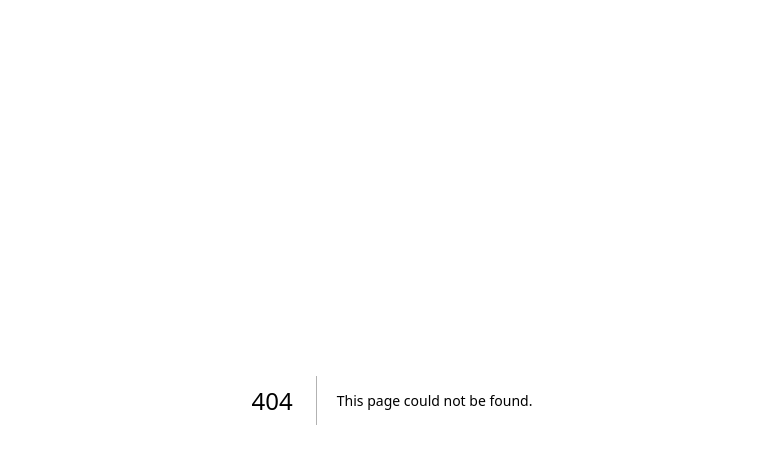
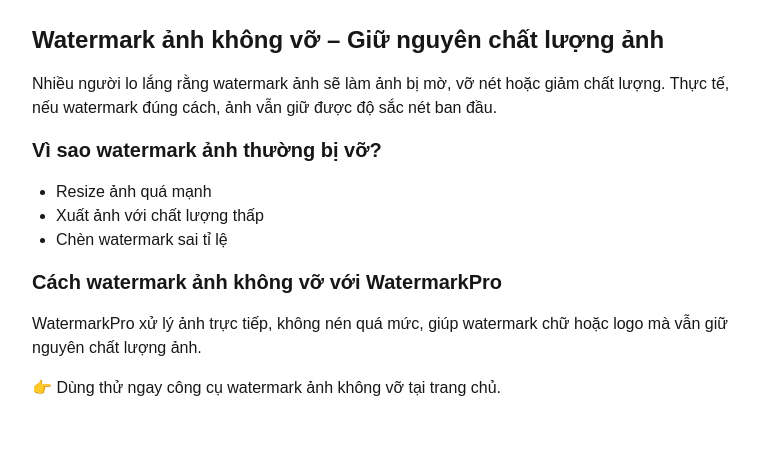
Before and after one commit to hiyoshichannel-boop/WatermarkOnline, a Next.js app: page /watermark-anh-khong-vo in a window 1280 px wide. Before the commit this address had no page. Shown: the top 464 px of the page, without its empty margins (248-1007 px from the left). Built offline with nearby package versions, Linux system fonts and the light colour scheme.

Commit message:
Update 39-seo

```diff
--- /dev/null
+++ b/app/contact/page.tsx
@@ -0,0 +1,24 @@
+import type { Metadata } from "next";
+
+export const metadata: Metadata = {
+  title: "Liên hệ – WatermarkPro",
+  description:
+    "Liên hệ WatermarkPro để được hỗ trợ và góp ý.",
+};
+
+export default function ContactPage() {
+  return (
+    <main className="max-w-2xl mx-auto p-6 space-y-4">
+      <h1 className="text-2xl font-bold">Liên hệ</h1>
+
+      <p>
+        Nếu bạn cần hỗ trợ hoặc có góp ý cho WatermarkPro,
+        vui lòng liên hệ qua email:
+      </p>
+
+      <p className="font-medium">
+        📧 nvantri93@gmail.com
+      </p>
+    </main>
+  );
+}
--- a/app/layout.tsx
+++ b/app/layout.tsx
@@ -125,6 +125,26 @@ export default function RootLayout({
 
         {/* ===== Vercel Analytics (optional) ===== */}
         <Analytics />
+        <script
+  type="application/ld+json"
+  dangerouslySetInnerHTML={{
+    __html: JSON.stringify({
+      "@context": "https://schema.org",
+      "@type": "SoftwareApplication",
+      name: "WatermarkPro",
+      operatingSystem: "Web",
+      applicationCategory: "MultimediaApplication",
+      description:
+        "Công cụ chèn watermark ảnh online miễn phí, không lưu ảnh.",
+      offers: {
+        "@type": "Offer",
+        price: "0",
+        priceCurrency: "VND",
+      },
+    }),
+  }}
+/>
+
       </body>
     </html>
   );
--- a/app/page.tsx
+++ b/app/page.tsx
@@ -201,8 +201,8 @@ export default function Home() {
         <footer className="mt-8 border-t pt-4 text-sm text-gray-600">
   <nav className="flex flex-col gap-3 items-center text-center">
     <div className="flex gap-4">
-      <a  rel="nofollow">
-        Liên hệ: nvantri93@gmail.com
+      <a href="/contact" rel="nofollow">
+        Liên hệ
       </a>
       <span>|</span>
       <a href="/privacy">
@@ -212,6 +212,9 @@ export default function Home() {
 
     <p className="text-xs text-gray-500">
       © {new Date().getFullYear()} WatermarkPro – Công cụ chèn watermark ảnh online
+    </p>
+    <p className="text-xs text-gray-500">
+      Made by: TriNguyen
     </p>
   </nav>
 </footer>
--- a/app/sitemap.ts
+++ b/app/sitemap.ts
@@ -1,18 +1,24 @@
 import { MetadataRoute } from "next";
 
 export default function sitemap(): MetadataRoute.Sitemap {
+  const now = new Date();
+
   return [
     {
       url: "https://watermarkpro.io.vn/",
-      lastModified: new Date(),
+      lastModified: now,
+      changeFrequency: "daily",
+      priority: 1,
     },
     {
       url: "https://watermarkpro.io.vn/privacy",
-      lastModified: new Date(),
+      lastModified: now,
+      priority: 0.6,
     },
     {
       url: "https://watermarkpro.io.vn/contact",
-      lastModified: new Date(),
+      lastModified: now,
+      priority: 0.6,
     },
   ];
 }
--- /dev/null
+++ b/app/watermark-anh-khong-vo/page.tsx
@@ -0,0 +1,44 @@
+import type { Metadata } from "next";
+
+export const metadata: Metadata = {
+  title: "Watermark ảnh không vỡ – Giữ nguyên chất lượng ảnh | WatermarkPro",
+  description:
+    "Cách watermark ảnh không vỡ, không giảm chất lượng. WatermarkPro giúp chèn watermark chữ và logo mà vẫn giữ ảnh sắc nét.",
+};
+
+export default function Page() {
+  return (
+    <main className="max-w-3xl mx-auto p-6 space-y-4">
+      <h1 className="text-2xl font-bold">
+        Watermark ảnh không vỡ – Giữ nguyên chất lượng ảnh
+      </h1>
+
+      <p>
+        Nhiều người lo lắng rằng watermark ảnh sẽ làm ảnh bị mờ,
+        vỡ nét hoặc giảm chất lượng. Thực tế, nếu watermark đúng cách,
+        ảnh vẫn giữ được độ sắc nét ban đầu.
+      </p>
+
+      <h2 className="text-xl font-semibold">
+        Vì sao watermark ảnh thường bị vỡ?
+      </h2>
+      <ul className="list-disc pl-6">
+        <li>Resize ảnh quá mạnh</li>
+        <li>Xuất ảnh với chất lượng thấp</li>
+        <li>Chèn watermark sai tỉ lệ</li>
+      </ul>
+
+      <h2 className="text-xl font-semibold">
+        Cách watermark ảnh không vỡ với WatermarkPro
+      </h2>
+      <p>
+        WatermarkPro xử lý ảnh trực tiếp, không nén quá mức,
+        giúp watermark chữ hoặc logo mà vẫn giữ nguyên chất lượng ảnh.
+      </p>
+
+      <p className="font-medium">
+        👉 Dùng thử ngay công cụ watermark ảnh không vỡ tại trang chủ.
+      </p>
+    </main>
+  );
+}
```
